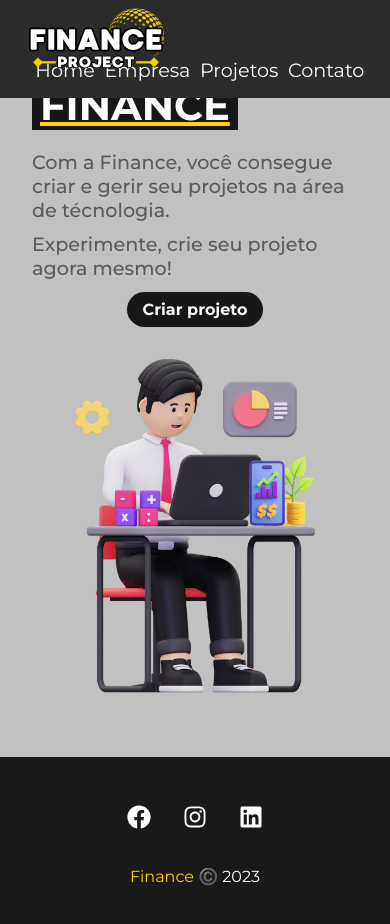
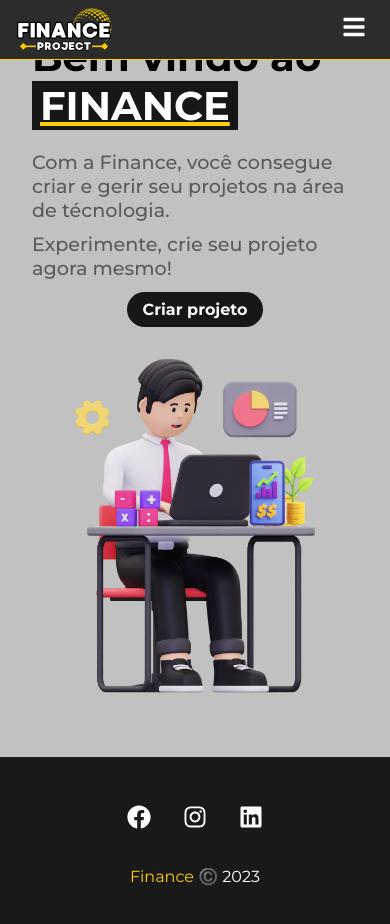
Before and after one commit to GSBarros17/pagina-react, a React (Create React App) app: page / in a window 390 px wide. Built offline with nearby package versions, Linux system fonts and the light colour scheme; the HTML template or start-up script is replaced by a standard one.

Commit message:
add mediaquery para deixar a nav resposivo

```diff
--- a/src/components/layout/Nav.module.css
+++ b/src/components/layout/Nav.module.css
@@ -48,3 +48,81 @@
     color: #FFD00D;
     border-bottom: 1px solid #FFD00D;
 }
+
+@media screen and (min-width: 1540px){
+
+    .logoNavbar{
+        width: 15em;
+    }
+
+    .list a {
+        font-size: 1.5em;
+    }
+
+}
+
+@media screen and (max-width: 800px){
+.headerMenu{
+    background-color: #2c2c2c;
+    border-bottom: 1px solid #FFD00D;
+    width: 100%;
+    height: 60px;
+    display: flex;
+    justify-content: space-between;
+    align-items: center;
+}
+
+.logoNavbar{
+    width: 8em;
+    top: 0;
+    position: absolute;
+    padding: 0.5em;
+}
+
+.menuBtn{
+    display: block;
+    color: #ffffff;
+    background-color: transparent;
+    border: none;
+    font-size: 1.5em;
+    justify-content: flex-end;
+    padding: 1em;
+    cursor: pointer;
+}
+
+.navbar{
+    display: flex;
+    position: absolute;
+    width: 150px;
+    height: 150vh;
+    top: 60px;
+    right: -100%;
+    justify-content: flex-start;
+    align-items: flex-start;
+    padding: 0;
+    background-color:#2c2c2c;
+    transition: 1s;
+}
+
+.navItensToggle{
+    right: 0;
+}
+
+.list{
+    flex-direction: column;
+    width:100%;
+    margin: 0;
+    padding: 0;
+}
+
+.list li{
+    border-bottom: 1px solid #FFD00D;
+    margin: 0;
+    padding: 1em 0;
+    text-align: center;
+}
+
+.list li:last-child{
+    border-bottom: none;
+}
+}
```
